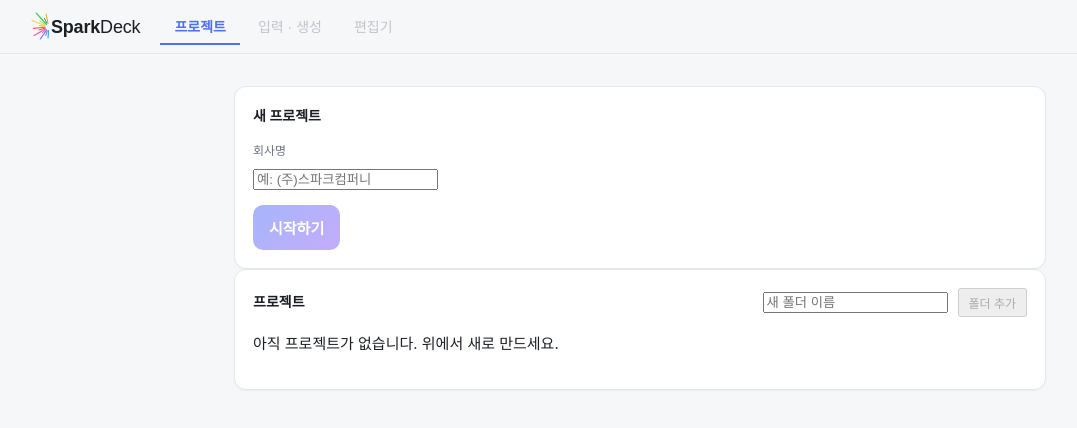
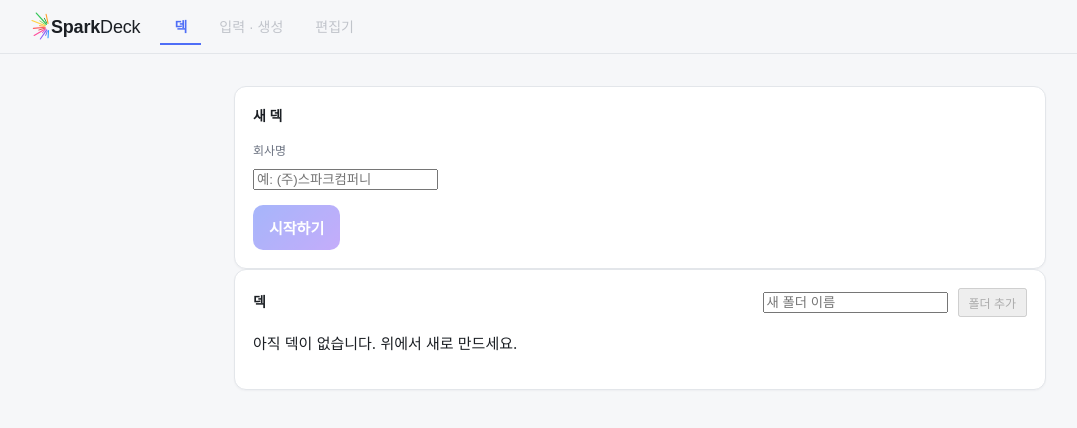
Before and after one commit to shkim09200-netizen/ai-deck-consulting-agent-2, a Next.js app: page / in a window 1280 px wide. Both pictures are taken after a click on the button "시작하기 →". Shown: the top 428 px of the page, without its empty margins (0-1077 px from the left). Built offline with nearby package versions, Linux system fonts and the light colour scheme.

Commit message:
Rename user-facing '프로젝트' to '덱' throughout the UI (particle-correct)

```diff
--- a/app/Landing.tsx
+++ b/app/Landing.tsx
@@ -2,7 +2,7 @@
 
 import { SparkWordmark } from "./SparkLogo";
 
-/** 랜딩 화면. "시작하기"를 누르면 프로젝트 창으로 들어간다. */
+/** 랜딩 화면. "시작하기"를 누르면 덱 창으로 들어간다. */
 export default function Landing({ onStart }: { onStart: () => void }) {
   return (
     <div className="landing">
--- a/app/Projects.tsx
+++ b/app/Projects.tsx
@@ -54,8 +54,8 @@ const api = {
 };
 
 /**
- * 프로젝트 화면 — 새 프로젝트 만들기 + 폴더로 묶어 보기.
- * 폴더에 넣거나 뺄 수 있고, 폴더를 지워도 프로젝트는 미분류로 남는다.
+ * 덱 화면 — 새 덱 만들기 + 폴더로 묶어 보기.
+ * 폴더에 넣거나 뺄 수 있고, 폴더를 지워도 덱은 미분류로 남는다.
  */
 export default function Projects({
   onOpenProject,
@@ -137,7 +137,7 @@ export default function Projects({
     const detail = p.versions
       ? `버전 ${p.versions}개와 업로드한 자료가 모두 사라지며, 되돌릴 수 없습니다.`
       : `업로드한 자료가 사라지며, 되돌릴 수 없습니다.`;
-    if (!window.confirm(`'${p.company_name}' 프로젝트를 삭제할까요?\n${detail}`)) return;
+    if (!window.confirm(`'${p.company_name}' 덱을 삭제할까요?\n${detail}`)) return;
     setBusyId(p.id);
     try {
       await api.deleteProject(p.id);
@@ -228,7 +228,7 @@ export default function Projects({
   return (
     <div className="wrap narrow">
       <div className="card">
-        <h2 className="h2plain">새 프로젝트</h2>
+        <h2 className="h2plain">새 덱</h2>
         <div className="field">
           <label>회사명</label>
           <input
@@ -247,7 +247,7 @@ export default function Projects({
       <div className="card">
         <div className="row" style={{ marginBottom: 14 }}>
           <h2 className="h2plain" style={{ margin: 0, flex: 1 }}>
-            프로젝트
+            덱
           </h2>
           <input
             style={{ maxWidth: 200 }}
@@ -261,7 +261,7 @@ export default function Projects({
           </button>
         </div>
 
-        {projects.length === 0 && <p className="muted">아직 프로젝트가 없습니다. 위에서 새로 만드세요.</p>}
+        {projects.length === 0 && <p className="muted">아직 덱이 없습니다. 위에서 새로 만드세요.</p>}
 
         {folders.map((f) => {
           const rows = inFolder(f.id);
@@ -295,7 +295,7 @@ export default function Projects({
                 </button>
                 {confirmFolder === f.id ? (
                   <>
-                    <button className="small danger" onClick={() => removeFolder(f)} title="안의 프로젝트는 미분류로 남습니다">
+                    <button className="small danger" onClick={() => removeFolder(f)} title="안의 덱은 미분류로 남습니다">
                       정말 삭제
                     </button>
                     <button className="small" onClick={() => setConfirmFolder(null)}>
@@ -303,7 +303,7 @@ export default function Projects({
                     </button>
                   </>
                 ) : (
-                  <button className="small danger" onClick={() => setConfirmFolder(f.id)} title="폴더만 삭제 (안의 프로젝트는 미분류로 남음)">
+                  <button className="small danger" onClick={() => setConfirmFolder(f.id)} title="폴더만 삭제 (안의 덱은 미분류로 남음)">
                     폴더 삭제
                   </button>
                 )}
@@ -312,7 +312,7 @@ export default function Projects({
                 <div className="folder-body">
                   {rows.length === 0 ? (
                     <p className="muted" style={{ margin: "4px 0 8px" }}>
-                      비어 있음 — 프로젝트를 여기로 끌어다 놓으세요.
+                      비어 있음 — 덱을 여기로 끌어다 놓으세요.
                     </p>
                   ) : (
                     rows.map((p) => <ProjectRow key={p.id} p={p} />)
@@ -338,7 +338,7 @@ export default function Projects({
             <div className="folder-body">
               {ungrouped.length === 0 ? (
                 <p className="muted" style={{ margin: "4px 0 8px" }}>
-                  {folders.length > 0 ? "폴더에서 빼낸 프로젝트가 여기에 놓입니다." : "프로젝트가 없습니다."}
+                  {folders.length > 0 ? "폴더에서 빼낸 덱이 여기에 놓입니다." : "덱이 없습니다."}
                 </p>
               ) : (
                 ungrouped.map((p) => <ProjectRow key={p.id} p={p} />)
--- a/app/api/projects/[id]/folder/route.ts
+++ b/app/api/projects/[id]/folder/route.ts
@@ -12,6 +12,6 @@ export async function PUT(req: NextRequest, { params }: { params: Promise<{ id:
     return NextResponse.json({ error: "잘못된 요청 본문입니다." }, { status: 400 });
   }
   const project = await moveProject(ownerFromRequest(req), id, body.folder_id ?? null);
-  if (!project) return NextResponse.json({ error: "프로젝트를 찾을 수 없습니다." }, { status: 404 });
+  if (!project) return NextResponse.json({ error: "덱을 찾을 수 없습니다." }, { status: 404 });
   return NextResponse.json(project);
 }
--- a/app/api/projects/[id]/route.ts
+++ b/app/api/projects/[id]/route.ts
@@ -6,13 +6,13 @@ export const runtime = "nodejs";
 export async function GET(req: NextRequest, { params }: { params: Promise<{ id: string }> }) {
   const { id } = await params;
   const project = await getProject(ownerFromRequest(req), id);
-  if (!project) return NextResponse.json({ error: "프로젝트를 찾을 수 없습니다." }, { status: 404 });
+  if (!project) return NextResponse.json({ error: "덱을 찾을 수 없습니다." }, { status: 404 });
   return NextResponse.json(project);
 }
 
 export async function DELETE(req: NextRequest, { params }: { params: Promise<{ id: string }> }) {
   const { id } = await params;
   const ok = await deleteProject(ownerFromRequest(req), id);
-  if (!ok) return NextResponse.json({ error: "프로젝트를 찾을 수 없습니다." }, { status: 404 });
+  if (!ok) return NextResponse.json({ error: "덱을 찾을 수 없습니다." }, { status: 404 });
   return NextResponse.json({ ok: true });
 }
--- a/app/api/projects/route.ts
+++ b/app/api/projects/route.ts
@@ -24,6 +24,6 @@ export async function POST(req: NextRequest) {
     const hint = /EROFS|read-only|EACCES|EPERM|ENOENT/i.test(msg)
       ? " — 서버 디스크에 쓸 수 없습니다. 쓰기 가능한 디스크가 있는 서버(예: Railway)가 필요합니다."
       : "";
-    return NextResponse.json({ error: `프로젝트를 만들지 못했습니다: ${msg}${hint}` }, { status: 500 });
+    return NextResponse.json({ error: `덱을 만들지 못했습니다: ${msg}${hint}` }, { status: 500 });
   }
 }
--- a/app/page.tsx
+++ b/app/page.tsx
@@ -19,13 +19,13 @@ const ASK_INTRO: ChatMsg = {
 
 /**
  * 세 화면을 상단 탭으로 오간다.
- *   프로젝트  — 목록/새로 만들기 + 폴더. 언제나 이동 가능.
- *   입력·생성 — 열어둔 프로젝트의 자료 업로드·생성. 프로젝트가 있어야 활성.
+ *   덱  — 목록/새로 만들기 + 폴더. 언제나 이동 가능.
+ *   입력·생성 — 열어둔 덱의 자료 업로드·생성. 덱이 있어야 활성.
  *   편집기    — Script/Skeleton 편집. 생성된 결과가 있어야 활성.
  */
 type View = "projects" | "input" | "editor";
 const TABS: Array<{ key: View; label: string }> = [
-  { key: "projects", label: "프로젝트" },
+  { key: "projects", label: "덱" },
   { key: "input", label: "입력 · 생성" },
   { key: "editor", label: "편집기" },
 ];
@@ -92,7 +92,7 @@ export default function App() {
               aria-selected={view === t.key}
               className={`navtab ${view === t.key ? "active" : ""}`}
               disabled={!enabled[t.key]}
-              title={enabled[t.key] ? "" : t.key === "input" ? "프로젝트를 먼저 여세요" : "먼저 생성하세요"}
+              title={enabled[t.key] ? "" : t.key === "input" ? "덱을 먼저 여세요" : "먼저 생성하세요"}
               onClick={() => go(t.key)}
             >
               {t.label}
--- a/lib/store.ts
+++ b/lib/store.ts
@@ -107,7 +107,7 @@ export async function createProject(
   const now = Date.now();
   const project: Project = {
     id: randomUUID(),
-    company_name: company_name.trim() || "새 프로젝트",
+    company_name: company_name.trim() || "새 덱",
     one_liner: "",
     folder_id: folder_id && d.folders.some((f) => f.id === folder_id) ? folder_id : null,
     created_at: now,
@@ -151,7 +151,7 @@ export async function recordGeneration(
   p.versions += 1;
   p.latest_job_id = info.jobId;
   if (info.oneLiner) p.one_liner = info.oneLiner;
-  if (info.companyName && (!p.company_name || p.company_name === "새 프로젝트")) p.company_name = info.companyName;
+  if (info.companyName && (!p.company_name || p.company_name === "새 덱")) p.company_name = info.companyName;
   p.updated_at = Date.now();
   await persist(owner, d);
   return p;
```
